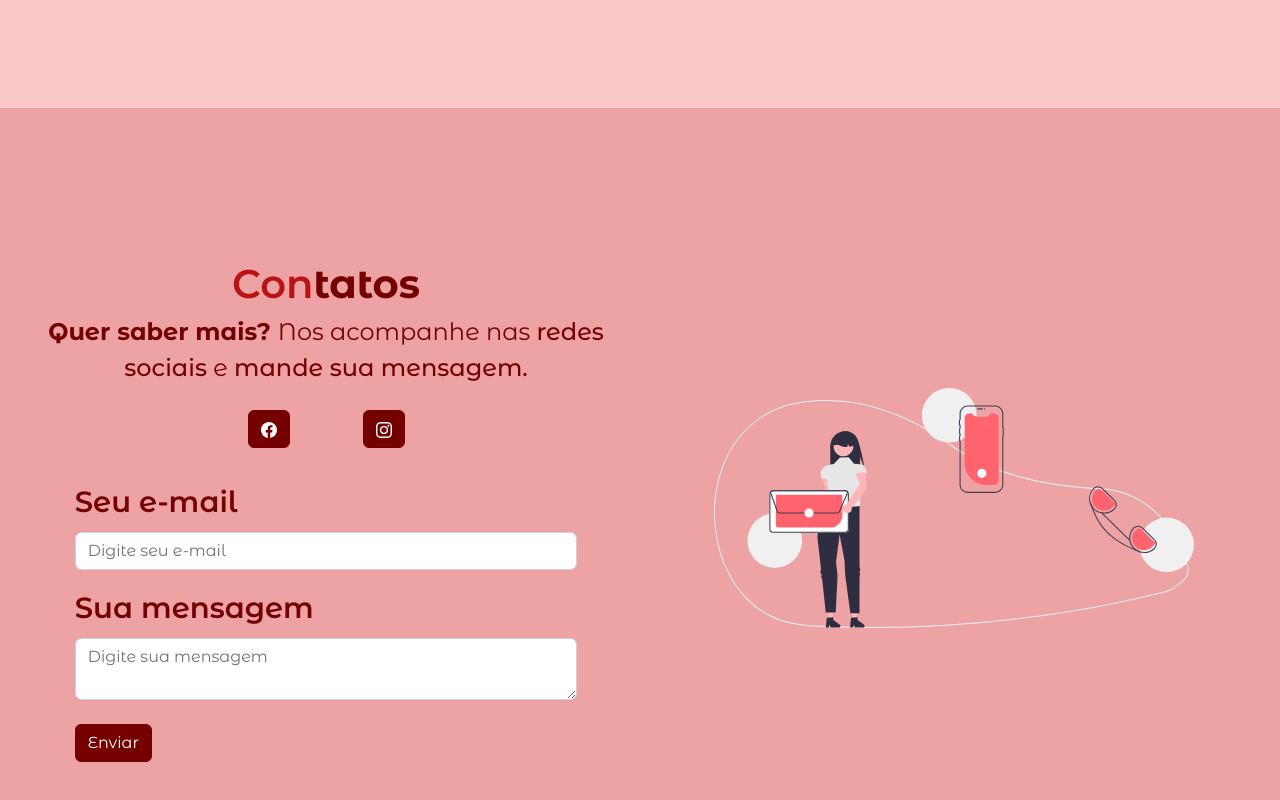
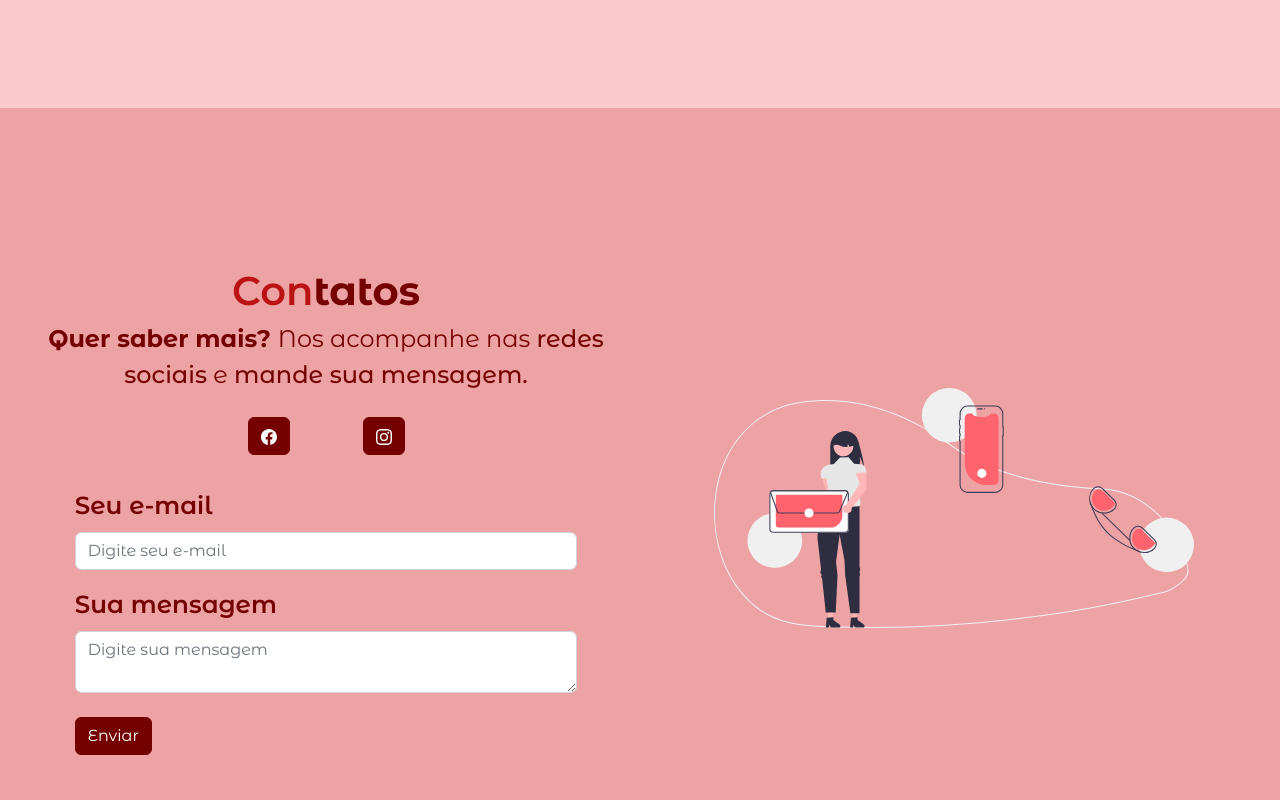
Before and after one commit to LoloLouise/Projeto-banco, a React (Create React App) app: page / in a window 1280 px wide. Shown: the part 2292-3092 px from the top of the page. Built offline with nearby package versions, Linux system fonts and the light colour scheme.

Commit message:
hey, vem sempre aqui?

```diff
--- a/src/pages/Registration/styles.scss
+++ b/src/pages/Registration/styles.scss
@@ -32,5 +32,5 @@ p {
 }
 
 .mb-3 {
-  font-size: 1.3em;
+  font-size: 1.1em;
 }
```
